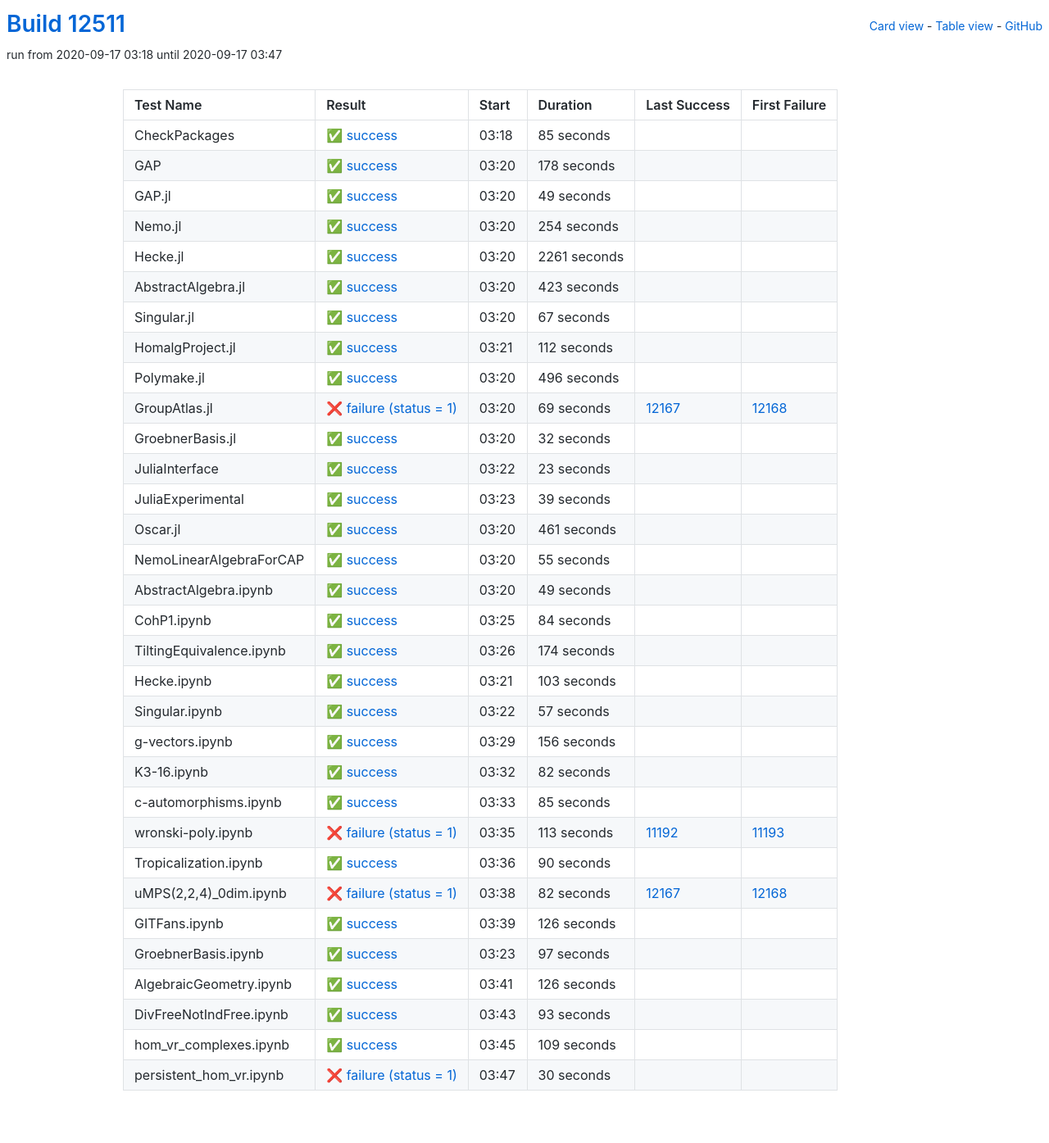
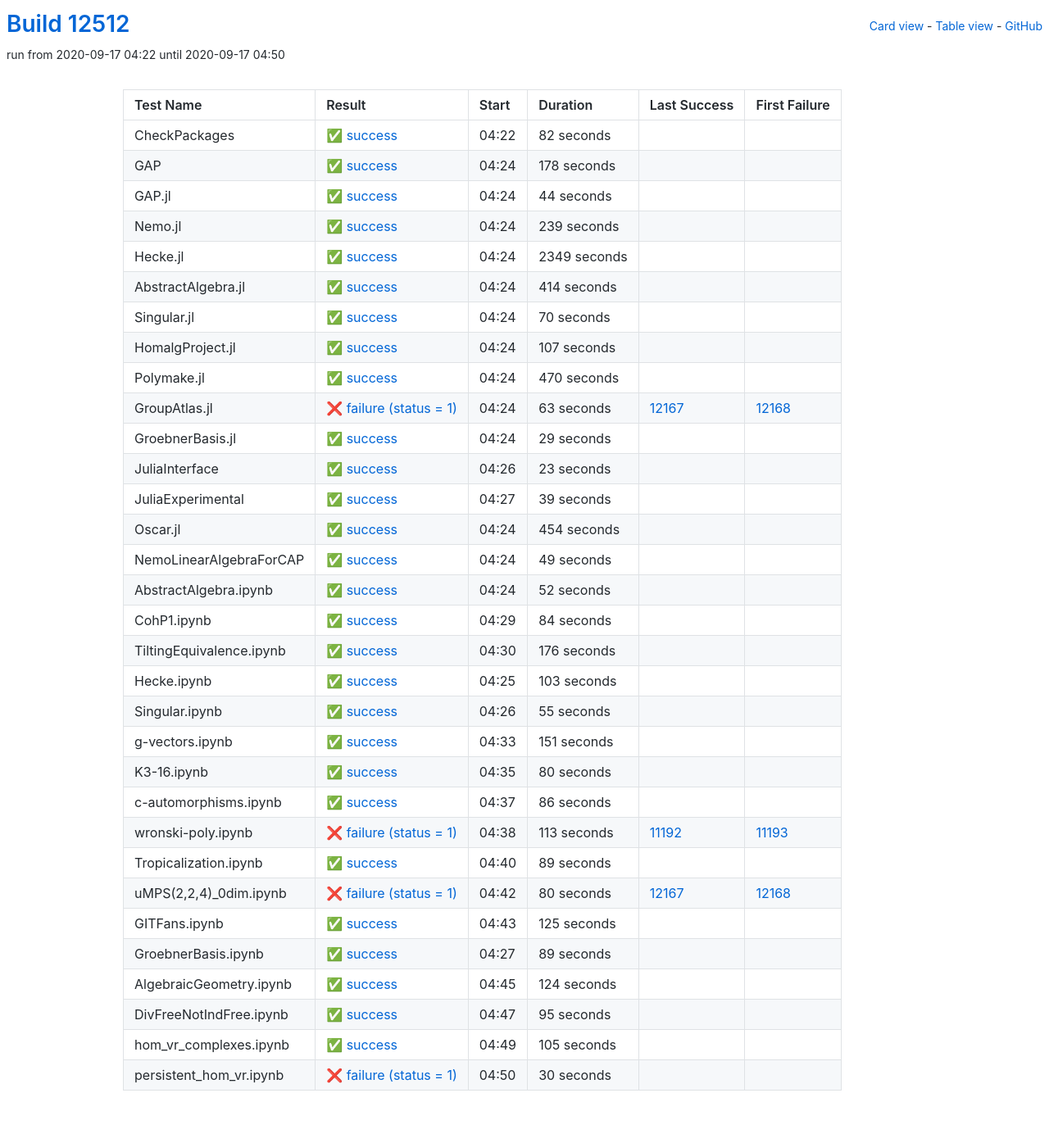
Before and after one commit to oscar-system/oscar-ci-status, a Jekyll site: the page built from table.html, in a window 1280 px wide. Shown: the whole page at 82% size. Built offline with Jekyll 4.4.1, drawn with Linux system fonts in a browser that asks for light colours.

Commit message:
Build #12512

```diff
--- a/_data/ci.yml
+++ b/_data/ci.yml
@@ -1,6 +1,6 @@
 ---
-build: 12511
-build_url: https://oscarci.mathematik.uni-kl.de/job/oscar/12511/
+build: 12512
+build_url: https://oscarci.mathematik.uni-kl.de/job/oscar/12512/
 job: oscar
 organization: oscar-system
 repo: oscar-ci-status
@@ -8,20 +8,20 @@ repourl: https://github.com/oscar-system/oscar-ci-status
 tests:
 - name: CheckPackages
   id: checkpackages
-  log: https://oscarci.mathematik.uni-kl.de/job/oscar/12511/artifact/logs/build-12511/CheckPackages.log
-  start: 2020-09-17 03:18
+  log: https://oscarci.mathematik.uni-kl.de/job/oscar/12512/artifact/logs/build-12512/CheckPackages.log
+  start: 2020-09-17 04:22
   success: true
   exitcode: 0
   status: success
-  duration: 85
+  duration: 82
   last_success: false
   last_success_url:
   first_failure: false
   first_failure_url:
 - name: GAP
   id: gap
-  log: https://oscarci.mathematik.uni-kl.de/job/oscar/12511/artifact/logs/build-12511/GAP.log
-  start: 2020-09-17 03:20
+  log: https://oscarci.mathematik.uni-kl.de/job/oscar/12512/artifact/logs/build-12512/GAP.log
+  start: 2020-09-17 04:24
   success: true
   exitcode: 0
   status: success
@@ -32,116 +32,116 @@ tests:
   first_failure_url:
 - name: GAP.jl
   id: gap-jl
-  log: https://oscarci.mathematik.uni-kl.de/job/oscar/12511/artifact/logs/build-12511/GAP.jl.log
-  start: 2020-09-17 03:20
+  log: https://oscarci.mathematik.uni-kl.de/job/oscar/12512/artifact/logs/build-12512/GAP.jl.log
+  start: 2020-09-17 04:24
   success: true
   exitcode: 0
   status: success
-  duration: 49
+  duration: 44
   last_success: false
   last_success_url:
   first_failure: false
   first_failure_url:
 - name: Nemo.jl
   id: nemo-jl
-  log: https://oscarci.mathematik.uni-kl.de/job/oscar/12511/artifact/logs/build-12511/Nemo.jl.log
-  start: 2020-09-17 03:20
+  log: https://oscarci.mathematik.uni-kl.de/job/oscar/12512/artifact/logs/build-12512/Nemo.jl.log
+  start: 2020-09-17 04:24
   success: true
   exitcode: 0
   status: success
-  duration: 254
+  duration: 239
   last_success: false
   last_success_url:
   first_failure: false
   first_failure_url:
 - name: Hecke.jl
   id: hecke-jl
-  log: https://oscarci.mathematik.uni-kl.de/job/oscar/12511/artifact/logs/build-12511/Hecke.jl.log
-  start: 2020-09-17 03:20
+  log: https://oscarci.mathematik.uni-kl.de/job/oscar/12512/artifact/logs/build-12512/Hecke.jl.log
+  start: 2020-09-17 04:24
   success: true
   exitcode: 0
   status: success
-  duration: 2261
+  duration: 2349
   last_success: false
   last_success_url:
   first_failure: false
   first_failure_url:
 - name: AbstractAlgebra.jl
   id: abstractalgebra-jl
-  log: https://oscarci.mathematik.uni-kl.de/job/oscar/12511/artifact/logs/build-12511/AbstractAlgebra.jl.log
-  start: 2020-09-17 03:20
+  log: https://oscarci.mathematik.uni-kl.de/job/oscar/12512/artifact/logs/build-12512/AbstractAlgebra.jl.log
+  start: 2020-09-17 04:24
   success: true
   exitcode: 0
   status: success
-  duration: 423
+  duration: 414
   last_success: false
   last_success_url:
   first_failure: false
   first_failure_url:
 - name: Singular.jl
   id: singular-jl
-  log: https://oscarci.mathematik.uni-kl.de/job/oscar/12511/artifact/logs/build-12511/Singular.jl.log
-  start: 2020-09-17 03:20
+  log: https://oscarci.mathematik.uni-kl.de/job/oscar/12512/artifact/logs/build-12512/Singular.jl.log
+  start: 2020-09-17 04:24
   success: true
   exitcode: 0
   status: success
-  duration: 67
+  duration: 70
   last_success: false
   last_success_url:
   first_failure: false
   first_failure_url:
 - name: HomalgProject.jl
   id: homalgproject-jl
-  log: https://oscarci.mathematik.uni-kl.de/job/oscar/12511/artifact/logs/build-12511/HomalgProject.jl.log
-  start: 2020-09-17 03:21
+  log: https://oscarci.mathematik.uni-kl.de/job/oscar/12512/artifact/logs/build-12512/HomalgProject.jl.log
+  start: 2020-09-17 04:24
   success: true
   exitcode: 0
   status: success
-  duration: 112
+  duration: 107
   last_success: false
   last_success_url:
   first_failure: false
   first_failure_url:
 - name: Polymake.jl
   id: polymake-jl
-  log: https://oscarci.mathematik.uni-kl.de/job/oscar/12511/artifact/logs/build-12511/Polymake.jl.log
-  start: 2020-09-17 03:20
+  log: https://oscarci.mathematik.uni-kl.de/job/oscar/12512/artifact/logs/build-12512/Polymake.jl.log
+  start: 2020-09-17 04:24
   success: true
   exitcode: 0
   status: success
-  duration: 496
+  duration: 470
   last_success: false
   last_success_url:
   first_failure: false
   first_failure_url:
 - name: GroupAtlas.jl
   id: groupatlas-jl
-  log: https://oscarci.mathematik.uni-kl.de/job/oscar/12511/artifact/logs/build-12511/GroupAtlas.jl.log
-  start: 2020-09-17 03:20
+  log: https://oscarci.mathematik.uni-kl.de/job/oscar/12512/artifact/logs/build-12512/GroupAtlas.jl.log
+  start: 2020-09-17 04:24
   success: false
   exitcode: 1
   status: failure
-  duration: 69
+  duration: 63
   last_success: 12167
   last_success_url: https://oscarci.mathematik.uni-kl.de/job/oscar/12167/
   first_failure: 12168
   first_failure_url: https://oscarci.mathematik.uni-kl.de/job/oscar/12168/
 - name: GroebnerBasis.jl
   id: groebnerbasis-jl
-  log: https://oscarci.mathematik.uni-kl.de/job/oscar/12511/artifact/logs/build-12511/GroebnerBasis.jl.log
-  start: 2020-09-17 03:20
+  log: https://oscarci.mathematik.uni-kl.de/job/oscar/12512/artifact/logs/build-12512/GroebnerBasis.jl.log
+  start: 2020-09-17 04:24
   success: true
   exitcode: 0
   status: success
-  duration: 32
+  duration: 29
   last_success: false
   last_success_url:
   first_failure: false
   first_failure_url:
 - name: JuliaInterface
   id: juliainterface
-  log: https://oscarci.mathematik.uni-kl.de/job/oscar/12511/artifact/logs/build-12511/JuliaInterface.log
-  start: 2020-09-17 03:22
+  log: https://oscarci.mathematik.uni-kl.de/job/oscar/12512/artifact/logs/build-12512/JuliaInterface.log
+  start: 2020-09-17 04:26
   success: true
   exitcode: 0
   status: success
@@ -152,8 +152,8 @@ tests:
   first_failure_url:
 - name: JuliaExperimental
   id: juliaexperimental
-  log: https://oscarci.mathematik.uni-kl.de/job/oscar/12511/artifact/logs/build-12511/JuliaExperimental.log
-  start: 2020-09-17 03:23
+  log: https://oscarci.mathematik.uni-kl.de/job/oscar/12512/artifact/logs/build-12512/JuliaExperimental.log
+  start: 2020-09-17 04:27
   success: true
   exitcode: 0
   status: success
@@ -164,32 +164,20 @@ tests:
   first_failure_url:
 - name: Oscar.jl
   id: oscar-jl
-  log: https://oscarci.mathematik.uni-kl.de/job/oscar/12511/artifact/logs/build-12511/Oscar.jl.log
-  start: 2020-09-17 03:20
+  log: https://oscarci.mathematik.uni-kl.de/job/oscar/12512/artifact/logs/build-12512/Oscar.jl.log
+  start: 2020-09-17 04:24
   success: true
   exitcode: 0
   status: success
-  duration: 461
+  duration: 454
   last_success: false
   last_success_url:
   first_failure: false
   first_failure_url:
 - name: NemoLinearAlgebraForCAP
   id: nemolinearalgebraforcap
-  log: https://oscarci.mathematik.uni-kl.de/job/oscar/12511/artifact/logs/build-12511/NemoLinearAlgebraForCAP.log
-  start: 2020-09-17 03:20
-  success: true
-  exitcode: 0
-  status: success
-  duration: 55
-  last_success: false
-  last_success_url:
-  first_failure: false
-  first_failure_url:
-- name: AbstractAlgebra.ipynb
-  id: abstractalgebra-ipynb
-  log: https://oscarci.mathematik.uni-kl.de/job/oscar/12511/artifact/logs/build-12511/AbstractAlgebra.ipynb.log
-  start: 2020-09-17 03:20
+  log: https://oscarci.mathematik.uni-kl.de/job/oscar/12512/artifact/logs/build-12512/NemoLinearAlgebraForCAP.log
+  start: 2020-09-17 04:24
   success: true
   exitcode: 0
   status: success
@@ -198,10 +186,22 @@ tests:
   last_success_url:
   first_failure: false
   first_failure_url:
+- name: AbstractAlgebra.ipynb
+  id: abstractalgebra-ipynb
+  log: https://oscarci.mathematik.uni-kl.de/job/oscar/12512/artifact/logs/build-12512/AbstractAlgebra.ipynb.log
+  start: 2020-09-17 04:24
+  success: true
+  exitcode: 0
+  status: success
+  duration: 52
+  last_success: false
+  last_success_url:
+  first_failure: false
+  first_failure_url:
 - name: CohP1.ipynb
   id: cohp1-ipynb
-  log: https://oscarci.mathematik.uni-kl.de/job/oscar/12511/artifact/logs/build-12511/CohP1.ipynb.log
-  start: 2020-09-17 03:25
+  log: https://oscarci.mathematik.uni-kl.de/job/oscar/12512/artifact/logs/build-12512/CohP1.ipynb.log
+  start: 2020-09-17 04:29
   success: true
   exitcode: 0
   status: success
@@ -212,20 +212,20 @@ tests:
   first_failure_url:
 - name: TiltingEquivalence.ipynb
   id: tiltingequivalence-ipynb
-  log: https://oscarci.mathematik.uni-kl.de/job/oscar/12511/artifact/logs/build-12511/TiltingEquivalence.ipynb.log
-  start: 2020-09-17 03:26
+  log: https://oscarci.mathematik.uni-kl.de/job/oscar/12512/artifact/logs/build-12512/TiltingEquivalence.ipynb.log
+  start: 2020-09-17 04:30
   success: true
   exitcode: 0
   status: success
-  duration: 174
+  duration: 176
   last_success: false
   last_success_url:
   first_failure: false
   first_failure_url:
 - name: Hecke.ipynb
   id: hecke-ipynb
-  log: https://oscarci.mathematik.uni-kl.de/job/oscar/12511/artifact/logs/build-12511/Hecke.ipynb.log
-  start: 2020-09-17 03:21
+  log: https://oscarci.mathematik.uni-kl.de/job/oscar/12512/artifact/logs/build-12512/Hecke.ipynb.log
+  start: 2020-09-17 04:25
   success: true
   exitcode: 0
   status: success
@@ -236,56 +236,56 @@ tests:
   first_failure_url:
 - name: Singular.ipynb
   id: singular-ipynb
-  log: https://oscarci.mathematik.uni-kl.de/job/oscar/12511/artifact/logs/build-12511/Singular.ipynb.log
-  start: 2020-09-17 03:22
+  log: https://oscarci.mathematik.uni-kl.de/job/oscar/12512/artifact/logs/build-12512/Singular.ipynb.log
+  start: 2020-09-17 04:26
   success: true
   exitcode: 0
   status: success
-  duration: 57
+  duration: 55
   last_success: false
   last_success_url:
   first_failure: false
   first_failure_url:
 - name: g-vectors.ipynb
   id: g-vectors-ipynb
-  log: https://oscarci.mathematik.uni-kl.de/job/oscar/12511/artifact/logs/build-12511/g-vectors.ipynb.log
-  start: 2020-09-17 03:29
+  log: https://oscarci.mathematik.uni-kl.de/job/oscar/12512/artifact/logs/build-12512/g-vectors.ipynb.log
+  start: 2020-09-17 04:33
   success: true
   exitcode: 0
   status: success
-  duration: 156
+  duration: 151
   last_success: false
   last_success_url:
   first_failure: false
   first_failure_url:
 - name: K3-16.ipynb
   id: k3-16-ipynb
-  log: https://oscarci.mathematik.uni-kl.de/job/oscar/12511/artifact/logs/build-12511/K3-16.ipynb.log
-  start: 2020-09-17 03:32
+  log: https://oscarci.mathematik.uni-kl.de/job/oscar/12512/artifact/logs/build-12512/K3-16.ipynb.log
+  start: 2020-09-17 04:35
   success: true
   exitcode: 0
   status: success
-  duration: 82
+  duration: 80
   last_success: false
   last_success_url:
   first_failure: false
   first_failure_url:
 - name: c-automorphisms.ipynb
   id: c-automorphisms-ipynb
-  log: https://oscarci.mathematik.uni-kl.de/job/oscar/12511/artifact/logs/build-12511/c-automorphisms.ipynb.log
-  start: 2020-09-17 03:33
+  log: https://oscarci.mathematik.uni-kl.de/job/oscar/12512/artifact/logs/build-12512/c-automorphisms.ipynb.log
+  start: 2020-09-17 04:37
   success: true
   exitcode: 0
   status: success
-  duration: 85
+  duration: 86
   last_success: false
   last_success_url:
   first_failure: false
   first_failure_url:
 - name: wronski-poly.ipynb
   id: wronski-poly-ipynb
-  log: https://oscarci.mathematik.uni-kl.de/job/oscar/12511/artifact/logs/build-12511/wronski-poly.ipynb.log
-  start: 2020-09-17 03:35
+  log: https://oscarci.mathematik.uni-kl.de/job/oscar/12512/artifact/logs/build-12512/wronski-poly.ipynb.log
+  start: 2020-09-17 04:38
   success: false
   exitcode: 1
   status: failure
@@ -296,92 +296,92 @@ tests:
   first_failure_url: https://oscarci.mathematik.uni-kl.de/job/oscar/11193/
 - name: Tropicalization.ipynb
   id: tropicalization-ipynb
-  log: https://oscarci.mathematik.uni-kl.de/job/oscar/12511/artifact/logs/build-12511/Tropicalization.ipynb.log
-  start: 2020-09-17 03:36
+  log: https://oscarci.mathematik.uni-kl.de/job/oscar/12512/artifact/logs/build-12512/Tropicalization.ipynb.log
+  start: 2020-09-17 04:40
   success: true
   exitcode: 0
   status: success
-  duration: 90
+  duration: 89
   last_success: false
   last_success_url:
   first_failure: false
   first_failure_url:
 - name: uMPS(2,2,4)_0dim.ipynb
   id: umps-2-2-4-0dim-ipynb
-  log: https://oscarci.mathematik.uni-kl.de/job/oscar/12511/artifact/logs/build-12511/uMPS-2-2-4-_0dim.ipynb.log
-  start: 2020-09-17 03:38
+  log: https://oscarci.mathematik.uni-kl.de/job/oscar/12512/artifact/logs/build-12512/uMPS-2-2-4-_0dim.ipynb.log
+  start: 2020-09-17 04:42
   success: false
   exitcode: 1
   status: failure
-  duration: 82
+  duration: 80
   last_success: 12167
   last_success_url: https://oscarci.mathematik.uni-kl.de/job/oscar/12167/
   first_failure: 12168
   first_failure_url: https://oscarci.mathematik.uni-kl.de/job/oscar/12168/
 - name: GITFans.ipynb
   id: gitfans-ipynb
-  log: https://oscarci.mathematik.uni-kl.de/job/oscar/12511/artifact/logs/build-12511/GITFans.ipynb.log
-  start: 2020-09-17 03:39
+  log: https://oscarci.mathematik.uni-kl.de/job/oscar/12512/artifact/logs/build-12512/GITFans.ipynb.log
+  start: 2020-09-17 04:43
   success: true
   exitcode: 0
   status: success
-  duration: 126
+  duration: 125
   last_success: false
   last_success_url:
   first_failure: false
   first_failure_url:
 - name: GroebnerBasis.ipynb
   id: groebnerbasis-ipynb
-  log: https://oscarci.mathematik.uni-kl.de/job/oscar/12511/artifact/logs/build-12511/GroebnerBasis.ipynb.log
-  start: 2020-09-17 03:23
+  log: https://oscarci.mathematik.uni-kl.de/job/oscar/12512/artifact/logs/build-12512/GroebnerBasis.ipynb.log
+  start: 2020-09-17 04:27
   success: true
   exitcode: 0
   status: success
-  duration: 97
+  duration: 89
   last_success: false
   last_success_url:
   first_failure: false
   first_failure_url:
 - name: AlgebraicGeometry.ipynb
   id: algebraicgeometry-ipynb
-  log: https://oscarci.mathematik.uni-kl.de/job/oscar/12511/artifact/logs/build-12511/AlgebraicGeometry.ipynb.log
-  start: 2020-09-17 03:41
+  log: https://oscarci.mathematik.uni-kl.de/job/oscar/12512/artifact/logs/build-12512/AlgebraicGeometry.ipynb.log
+  start: 2020-09-17 04:45
   success: true
   exitcode: 0
   status: success
-  duration: 126
+  duration: 124
   last_success: false
   last_success_url:
   first_failure: false
   first_failure_url:
 - name: DivFreeNotIndFree.ipynb
   id: divfreenotindfree-ipynb
-  log: https://oscarci.mathematik.uni-kl.de/job/oscar/12511/artifact/logs/build-12511/DivFreeNotIndFree.ipynb.log
-  start: 2020-09-17 03:43
+  log: https://oscarci.mathematik.uni-kl.de/job/oscar/12512/artifact/logs/build-12512/DivFreeNotIndFree.ipynb.log
+  start: 2020-09-17 04:47
   success: true
   exitcode: 0
   status: success
-  duration: 93
+  duration: 95
   last_success: false
   last_success_url:
   first_failure: false
   first_failure_url:
 - name: hom_vr_complexes.ipynb
   id: hom-vr-complexes-ipynb
-  log: https://oscarci.mathematik.uni-kl.de/job/oscar/12511/artifact/logs/build-12511/hom_vr_complexes.ipynb.log
-  start: 2020-09-17 03:45
+  log: https://oscarci.mathematik.uni-kl.de/job/oscar/12512/artifact/logs/build-12512/hom_vr_complexes.ipynb.log
+  start: 2020-09-17 04:49
   success: true
   exitcode: 0
   status: success
-  duration: 109
+  duration: 105
   last_success: false
   last_success_url:
   first_failure: false
   first_failure_url:
 - name: persistent_hom_vr.ipynb
   id: persistent-hom-vr-ipynb
-  log: https://oscarci.mathematik.uni-kl.de/job/oscar/12511/artifact/logs/build-12511/persistent_hom_vr.ipynb.log
-  start: 2020-09-17 03:47
+  log: https://oscarci.mathematik.uni-kl.de/job/oscar/12512/artifact/logs/build-12512/persistent_hom_vr.ipynb.log
+  start: 2020-09-17 04:50
   success: false
   exitcode: 1
   status: failure
```
Also changed, not shown: README.md.
